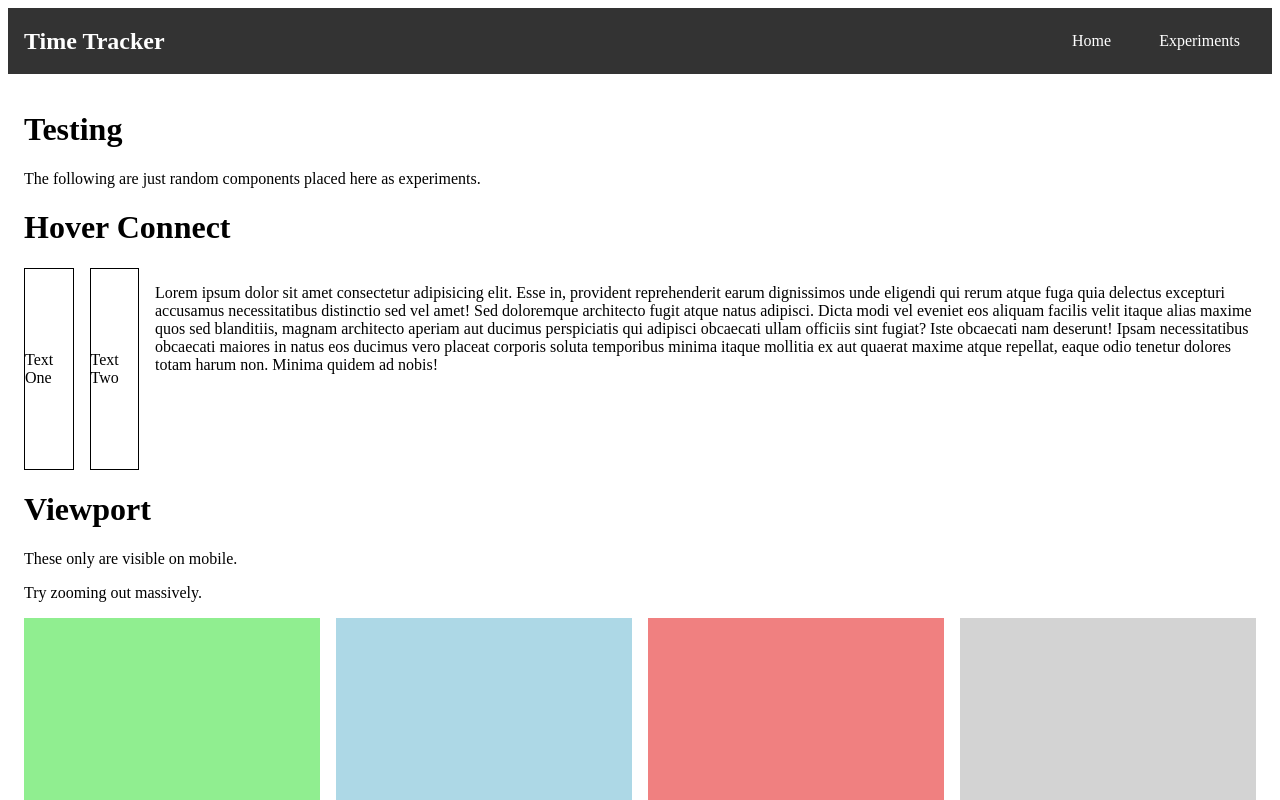
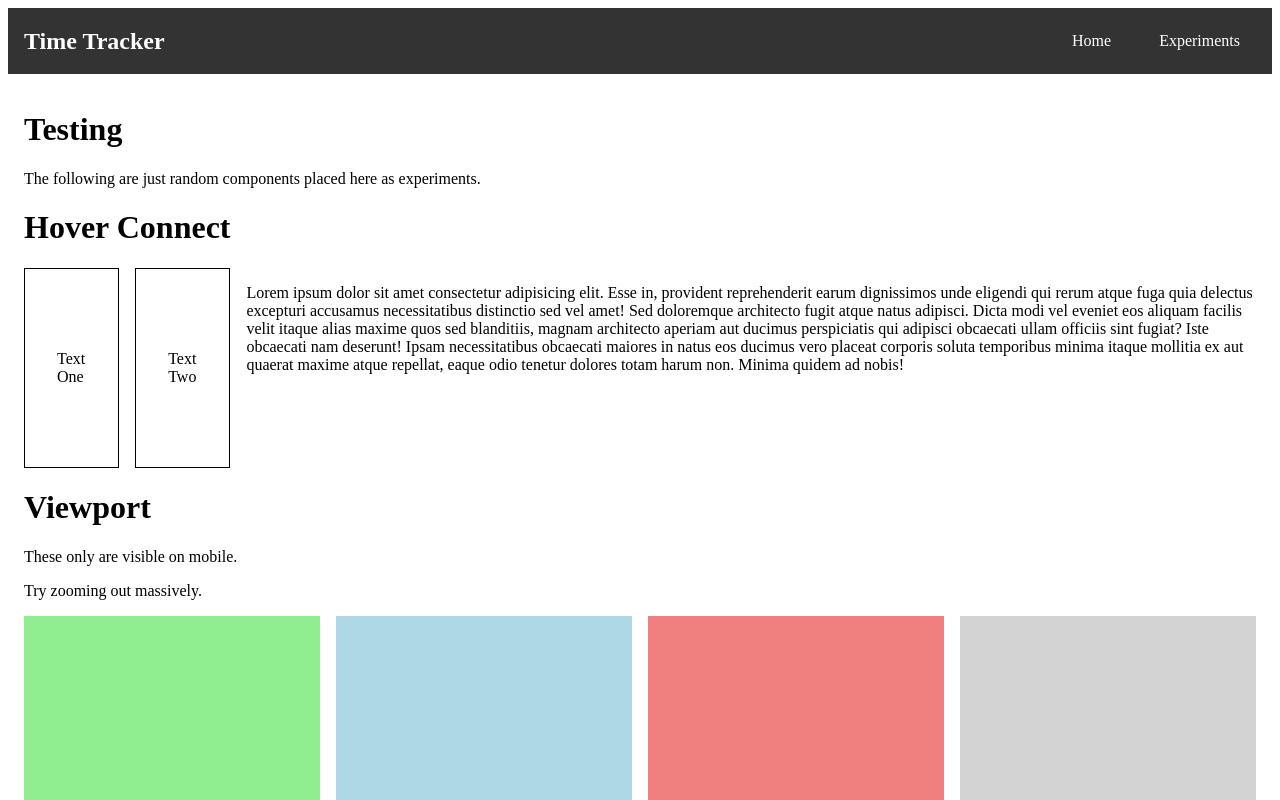
Before and after one commit to davidgfitzgerald/time-tracker, a SvelteKit app: page /experiments in a window 1280 px wide. Shown: the top 800 px of the page. Built offline with nearby package versions, Linux system fonts and the light colour scheme; no server answers.

Commit message:
Mess around with experimental components

```diff
--- a/src/routes/experiments/components/HoverConnect.svelte
+++ b/src/routes/experiments/components/HoverConnect.svelte
@@ -11,19 +11,39 @@
     display: flex;
     gap: 1rem;
   }
+
   .centered {
+	position: relative;
+	padding-left: 2rem;
+	padding-right: 2rem;
     display: flex;
     justify-content: center;
     align-items: center;
     height: 200px;
     width: 200px;
     border: 1px solid black;
+    box-sizing: border-box; /* Ensures consistent sizing */
+    transition: transform 0.5s ease; /* Smooth scale transition */
+  }
+
+  .container:hover .centered {
+	border: 1px solid transparent;
+  }
+
+  .centered::after {
+    content: '';
+    position: absolute;
+    inset: 0;
+    border: 15px solid transparent;
+    transition: border-color 0.5s ease;
+  }
+
+  .container:hover .centered::after {
+    border-color: lightgrey;
   }
 
   .container:hover .centered {
     cursor: pointer;
-		transition: all 0.1s ease;
-		border: 15px solid lightgrey;
-		box-sizing: border-box;
+    transform: scale(1.05); /* Optional for a subtle hover scaling effect */
   }
 </style>
--- a/src/routes/experiments/components/ResizableColumns.svelte
+++ b/src/routes/experiments/components/ResizableColumns.svelte
@@ -26,8 +26,15 @@
 		}
 
 		if (isDragging) {
+			column1Width = clientX
 			const newWidth = Math.min(Math.max(clientX, minWidth), maxWidth);
-			column1Width = newWidth;
+
+			// Without an offset, when dragging begins, the
+			// bar snaps to the right slightly for some unknown
+			// reason. Adjust by this many pixels for a smoother experience.
+			const offset = - 16
+
+			column1Width = newWidth + offset;
 		}
 	};
 </script>
```
Lines whose indentation alone changed are shown as unchanged.
